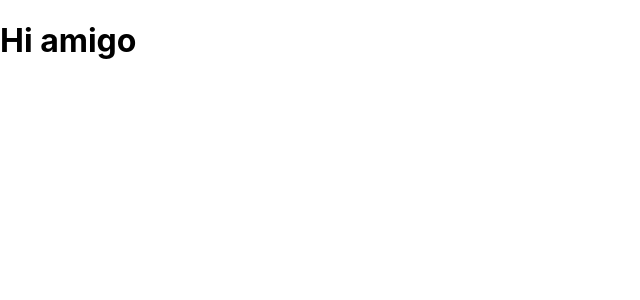
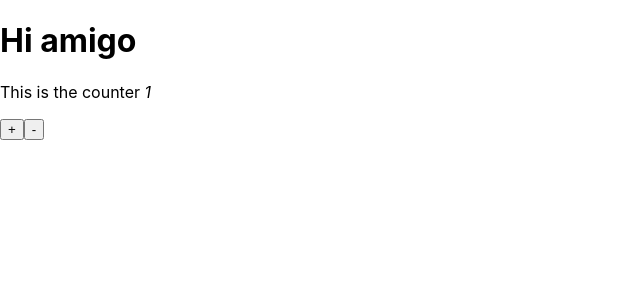
Before and after one commit to alejandropch/simpleReactReduxProject, a React (Create React App) app: page / in a window 1280 px wide. Shown: the top 300 px of the page, without its empty margins (0-640 px from the left). Built offline with nearby package versions, Linux system fonts and the light colour scheme.

Commit message:
using useDispatch and useSelector to use the state in jsx code

```diff
--- a/src/App.js
+++ b/src/App.js
@@ -1,9 +1,20 @@
+import React from 'react'
+import {useSelector, useDispatch} from 'react-redux'
+import {increase,decrease} from './actions'
 
 function App() {
+
+  const counter=useSelector(state=>state.counter)
+  const dispatch=useDispatch();
   return (
     <div className="App">
       <header className="App-header">
        <h1>Hi amigo</h1>
+       <p>This is the counter <i>{counter}</i></p>
+       <button onClick={()=>dispatch(increase())}>+</button>
+       <button onClick={()=>dispatch(decrease())}>-</button>
+
+
       </header>
     </div>
   );
```
